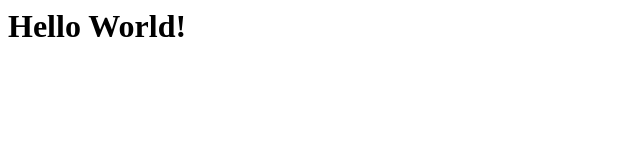
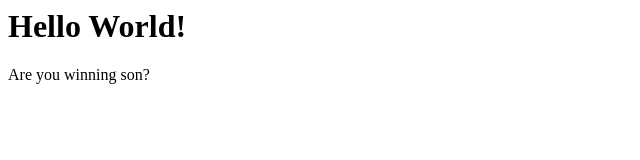
Before and after one commit to Sisax/gitbashtest2, a plain HTML site: page index.html in a window 1280 px wide. Shown: the whole page, without its empty margins (0-640 px from the left). Drawn offline with Linux system fonts and the light colour scheme.

```diff
--- a/index.html
+++ b/index.html
@@ -1 +1,2 @@
 <h1>Hello World!</h1>
+<p>Are you winning son?</p>
```
